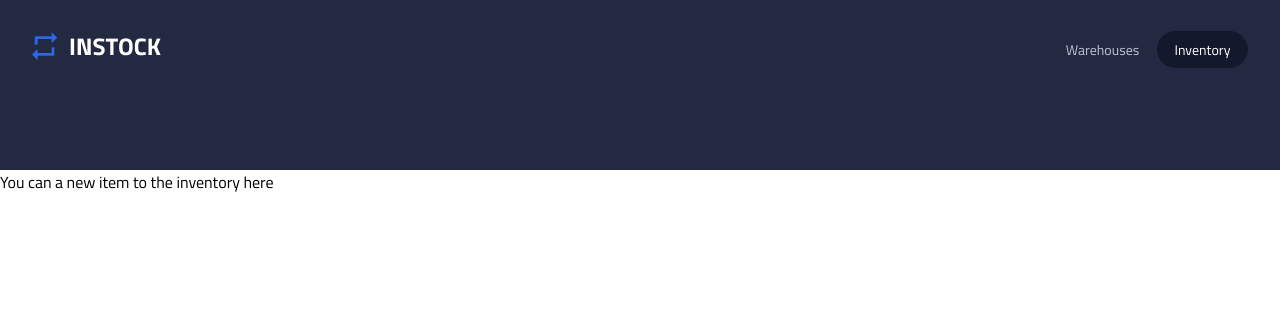
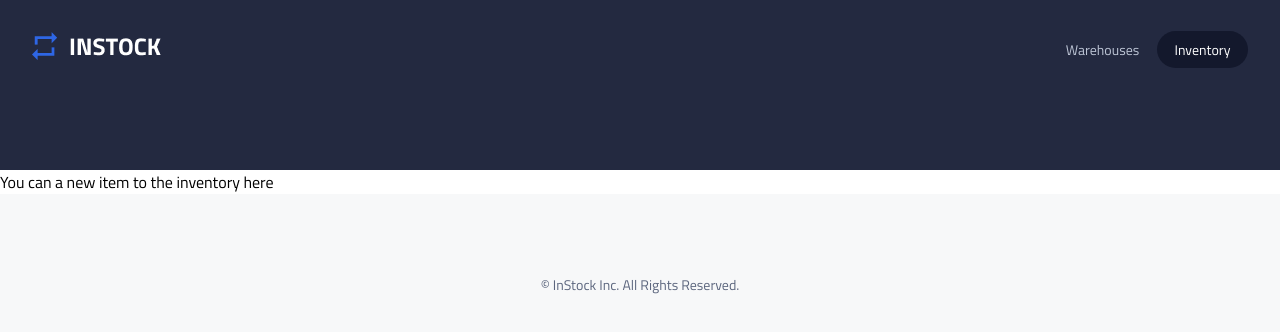
Before and after one commit to yigitocak/InStock, a React (Create React App) app in the folder client/: page /inventory/add in a window 1280 px wide. Shown: the top 332 px of the page. Built offline with nearby package versions, Linux system fonts and the light colour scheme.

Commit message:
footer finished

```diff
--- a/client/src/App.js
+++ b/client/src/App.js
@@ -10,6 +10,7 @@ import WarehouseAdd from './pages/WarehouseAdd/WarehouseAdd';
 import InventoryItemDetails from './pages/InventoryItemDetails/InventoryItemDetails';
 import InventoryItemEdit from './pages/InventoryItemEdit/InventoryItemEdit';
 import InventoryAddItem from './pages/InventoryAddItem/InventoryAddItem';
+import Footer from './components/Footer/Footer';
 
 
 function App() {
@@ -27,6 +28,7 @@ function App() {
         <Route path='/inventory/:inventoryId/edit' element={<InventoryItemEdit />} />
         <Route path='/inventory/add' element={< InventoryAddItem />}/>
       </Routes>
+      <Footer />
     </BrowserRouter>
   );
 }
--- /dev/null
+++ b/client/src/components/Footer/Footer.js
@@ -0,0 +1,14 @@
+import React from "react";
+
+import "./Footer.scss";
+
+function Footer() {
+
+  return (
+    <div className="footer">
+      <p className="footer__text">© InStock Inc. All Rights Reserved.</p>
+    </div>
+  );
+}
+
+export default Footer;
--- /dev/null
+++ b/client/src/components/Footer/Footer.scss
@@ -0,0 +1,23 @@
+@import '../../styles/partials/globals';
+
+.footer {
+    background-color: $grey;
+    padding: 2.5rem 1rem;
+    @include tablet {
+        padding: 3rem 2rem 2.5rem 2rem;
+    }
+    @include desktop {
+        padding: 5rem 4rem 3.5rem 4rem;
+    }
+
+    &__text {
+    font-size: 0.75rem;
+    color: $slate;
+    text-align: center;
+    margin: 0;
+    @include tablet {
+        font-size: .875rem;
+    }
+    }
+
+}
```
